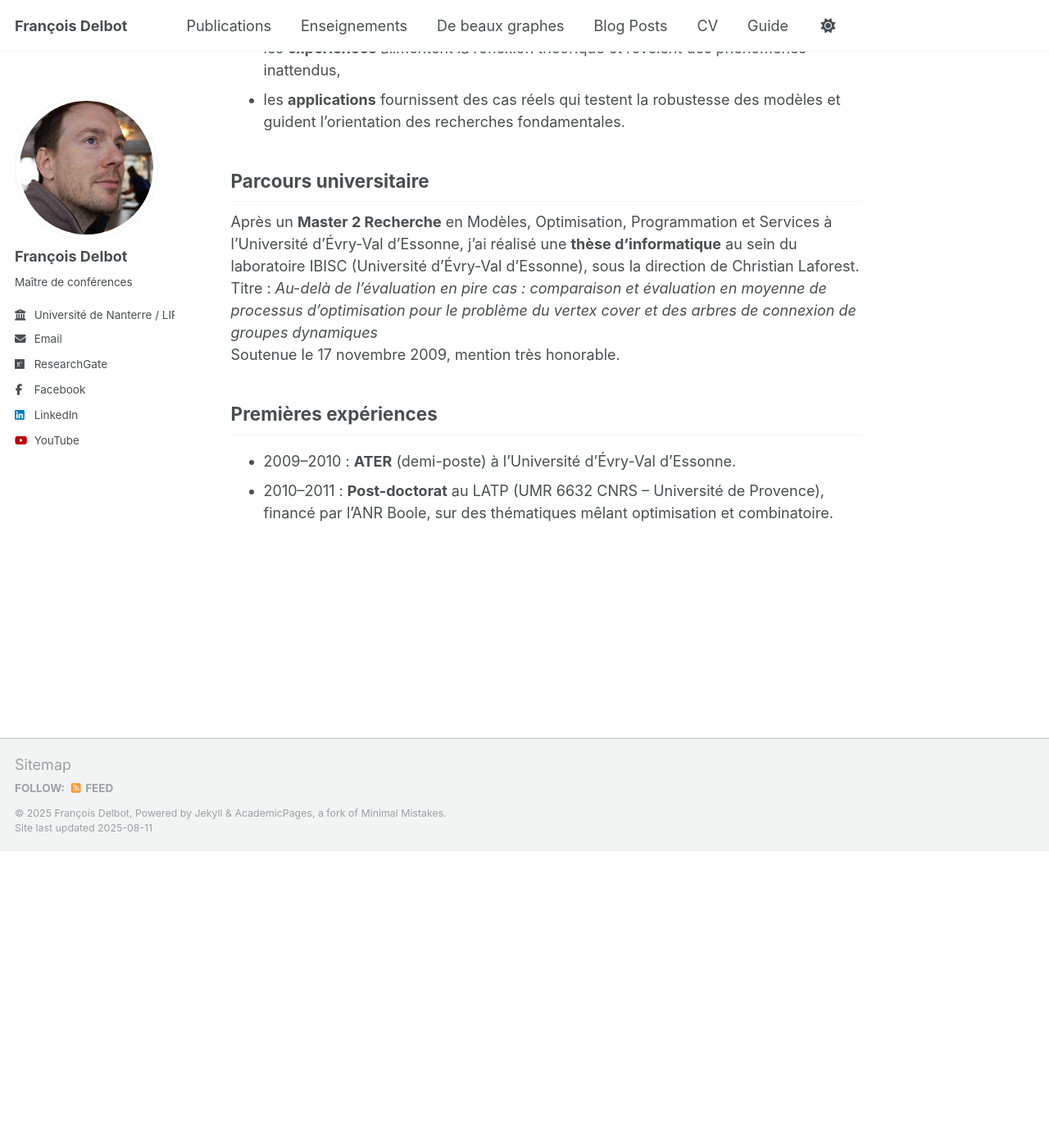
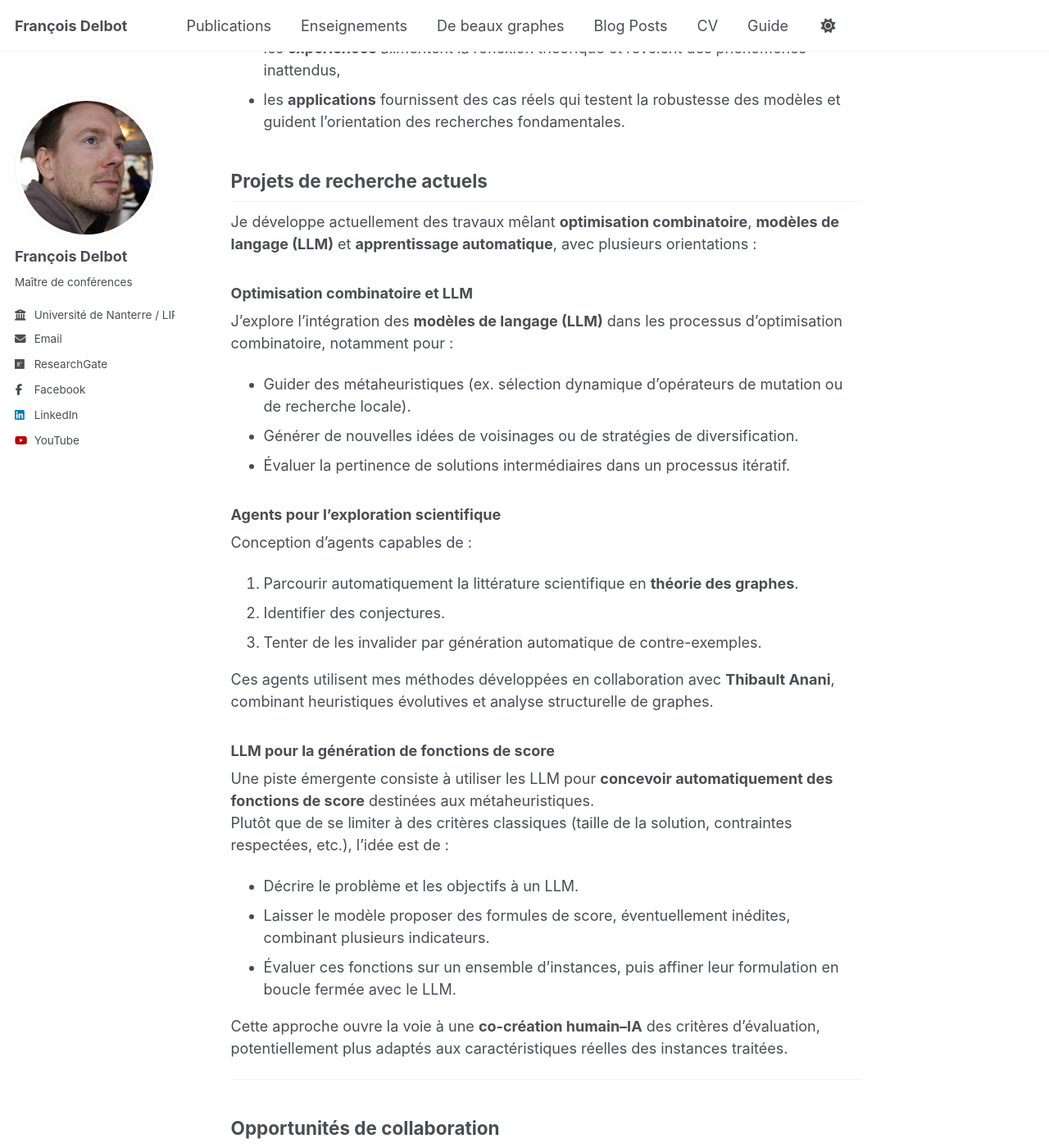
Before and after one commit to fdelbot/fdelbot.github.io, a Jekyll site: the page built from _pages/about.md, in a window 1280 px wide and 1400 px high, scrolled down 1543 px. Shown: the whole window at 82% size. Built offline with Jekyll 4.4.1, drawn with Linux system fonts in a browser that asks for light colours; a script that is not in the unit is left out; before the commit the page ends 2581 px from its top, so only the background shows below that; some of the changed text lies outside the part shown.

Commit message:
Update about.md

```diff
--- a/_pages/about.md
+++ b/_pages/about.md
@@ -38,13 +38,43 @@ Ces trois axes ne fonctionnent pas en silos :
 - les **expériences** alimentent la réflexion théorique et révèlent des phénomènes inattendus,
 - les **applications** fournissent des cas réels qui testent la robustesse des modèles et guident l’orientation des recherches fondamentales.
 
-## Parcours universitaire
+## Projets de recherche actuels
 
-Après un **Master 2 Recherche** en Modèles, Optimisation, Programmation et Services à l’Université d’Évry-Val d’Essonne, j’ai réalisé une **thèse d’informatique** au sein du laboratoire IBISC (Université d’Évry-Val d’Essonne), sous la direction de Christian Laforest.
-Titre : *Au-delà de l'évaluation en pire cas : comparaison et évaluation en moyenne de processus d'optimisation pour le problème du vertex cover et des arbres de connexion de groupes dynamiques*
-Soutenue le 17 novembre 2009, mention très honorable.
+Je développe actuellement des travaux mêlant **optimisation combinatoire**, **modèles de langage (LLM)** et **apprentissage automatique**, avec plusieurs orientations :
 
-## Premières expériences
+### Optimisation combinatoire et LLM
+J’explore l’intégration des **modèles de langage (LLM)** dans les processus d’optimisation combinatoire, notamment pour :
+- Guider des métaheuristiques (ex. sélection dynamique d’opérateurs de mutation ou de recherche locale).
+- Générer de nouvelles idées de voisinages ou de stratégies de diversification.
+- Évaluer la pertinence de solutions intermédiaires dans un processus itératif.
 
-- 2009–2010 : **ATER** (demi-poste) à l’Université d’Évry-Val d’Essonne.
-- 2010–2011 : **Post-doctorat** au LATP (UMR 6632 CNRS – Université de Provence), financé par l’ANR Boole, sur des thématiques mêlant optimisation et combinatoire.
+### Agents pour l’exploration scientifique
+Conception d’agents capables de :
+1. Parcourir automatiquement la littérature scientifique en **théorie des graphes**.
+2. Identifier des conjectures.
+3. Tenter de les invalider par génération automatique de contre-exemples.
+
+Ces agents utilisent mes méthodes développées en collaboration avec **Thibault Anani**, combinant heuristiques évolutives et analyse structurelle de graphes.
+
+### LLM pour la génération de fonctions de score
+Une piste émergente consiste à utiliser les LLM pour **concevoir automatiquement des fonctions de score** destinées aux métaheuristiques.
+Plutôt que de se limiter à des critères classiques (taille de la solution, contraintes respectées, etc.), l’idée est de :
+- Décrire le problème et les objectifs à un LLM.
+- Laisser le modèle proposer des formules de score, éventuellement inédites, combinant plusieurs indicateurs.
+- Évaluer ces fonctions sur un ensemble d’instances, puis affiner leur formulation en boucle fermée avec le LLM.
+
+Cette approche ouvre la voie à une **co-création humain–IA** des critères d’évaluation, potentiellement plus adaptés aux caractéristiques réelles des instances traitées.
+
+---
+
+## Opportunités de collaboration
+
+Je suis ouvert aux **partenariats avec le monde industriel** pour explorer des applications de mes recherches.
+Quelques domaines où une collaboration pourrait être fructueuse :
+
+- Analyse et optimisation de réseaux complexes (logistique, télécommunications, énergie).
+- Détection automatique de motifs ou d’anomalies dans de grands volumes de données.
+- Outils d’aide à la décision combinant optimisation et IA explicable.
+- Automatisation de la veille scientifique ou technologique via agents intelligents.
+
+**N’hésitez pas à me contacter pour échanger sur des projets de recherche, de transfert technologique, ou de co-encadrement de thèses CIFRE.**
```
